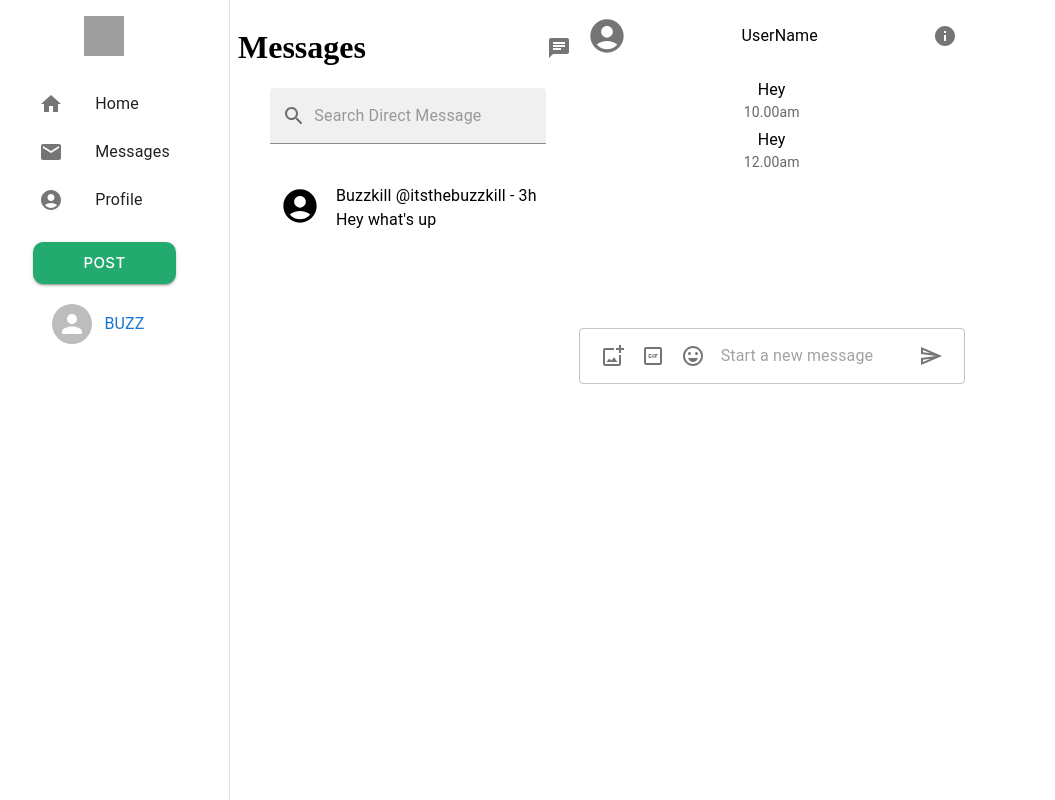
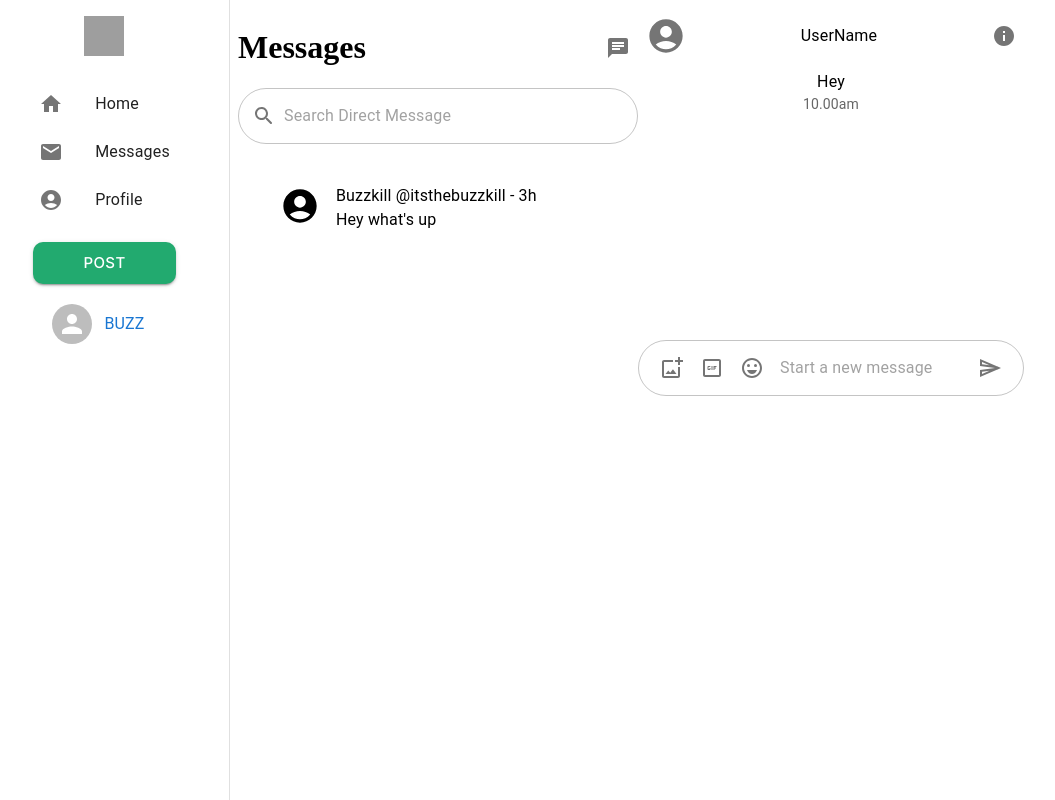
Before and after one commit to Project-Chirp/chirp-frontend, a React (Create React App) app: page / in a window 1280 px wide. Shown: the whole page, without its empty margins (20-1075 px from the left). Built offline with nearby package versions, Linux system fonts and the light colour scheme; grey boxes are pictures that could not be loaded.

Commit message:
made the searchbar rounded

```diff
--- a/src/components/Chatbox.tsx
+++ b/src/components/Chatbox.tsx
@@ -29,7 +29,17 @@ const Chatbox = () => {
       </Box>
 
       {/* Chat Body */}
-      <Box sx={{height: 1}}>
+
+      <Box sx={{height:1}}>
+
+        <ListItemText
+        sx={{alignItems:'end'}}
+        primary="Hey"
+        secondary="10.00am">
+        </ListItemText>
+
+      </Box>
+      {/* <Box sx={{height: 1}}>
        <List>
 
         <Box sx={{justifyContent:'end'}}>
@@ -47,7 +57,7 @@ const Chatbox = () => {
 
 
        </List>
-      </Box>
+      </Box> */}
 
       {/* Messaging text field */}
       <Box>
@@ -80,6 +90,14 @@ const Chatbox = () => {
           multiline
           hiddenLabel
           placeholder="Start a new message"
+          sx={{
+            "& .MuiOutlinedInput-root": {
+              borderRadius: "50px",
+            },
+            "& .MuiInputLabel-outlined": {
+              paddingLeft: "20px"
+            },
+          }}
         ></TextField>
       </Box>
     </Box>
--- a/src/components/DMSearchBar.tsx
+++ b/src/components/DMSearchBar.tsx
@@ -1,11 +1,11 @@
-import React from "react";
 import SearchRoundedIcon from "@mui/icons-material/SearchRounded";
 import "../Styles/DMSearchBar.css";
-import { InputAdornment, TextField } from "@mui/material";
+import {  InputAdornment, Stack, TextField } from "@mui/material";
 
 const DMSearchBar = () => {
   return (
-    <div>
+    //Using a Stack to vary the width of the page
+    <Stack sx={{ width: 400, margin: "auto" }}>
           <TextField
           InputProps={{
                   startAdornment: (
@@ -15,15 +15,16 @@ const DMSearchBar = () => {
                   ),
                 }}
             hiddenLabel
-        variant="filled"
             placeholder="Search Direct Message"
             sx={{
               "& .MuiOutlinedInput-root": {
                 borderRadius: "50px",
               },
-        }}
-      />
-    </div>
+              "& .MuiInputLabel-outlined": {
+                paddingLeft: "20px"
+              }
+            }} />
+      </Stack>
   );
 };
 
--- a/src/components/NavBar.tsx
+++ b/src/components/NavBar.tsx
@@ -46,7 +46,7 @@ const NavBar = () => {
       }}
     >
       <Toolbar>
-        <Stack sx={{ margin: "auto" }}>
+        <Stack sx={{ margin: "auto"}}>
           <Avatar
             sx={{ alignSelf: "center", padding: 2 }}
             alt="logo"
```
Lines whose indentation alone changed are shown as unchanged.
